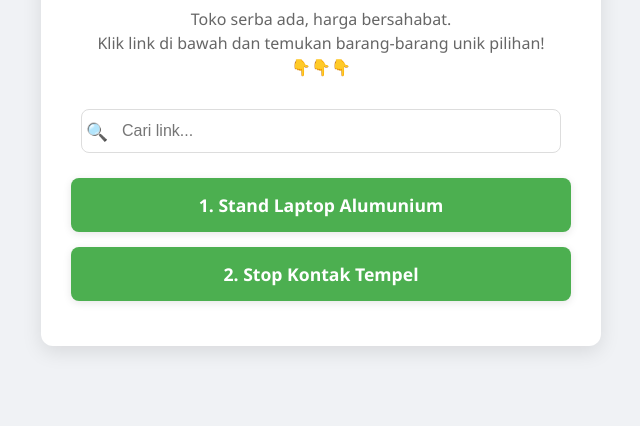
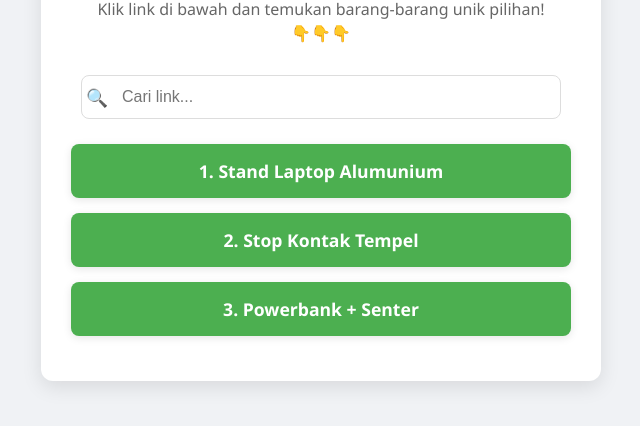
Before and after one commit to Mirza2839/serbamurah, a plain HTML site: page index.html in a window 1280 px wide. Shown: the part 342-768 px from the top of the page, without its empty margins (319-959 px from the left). Drawn offline with Linux system fonts and the light colour scheme.

Commit message:
Powerbank

```diff
--- a/index.html
+++ b/index.html
@@ -139,6 +139,8 @@ Klik link di bawah dan temukan barang-barang unik pilihan!<br>
         <ul class="link-list" id="linkList">
             <li class="link-item"><a href="https://id.shp.ee/5QZoW8Z" target="_blank">1. Stand Laptop Alumunium</a></li>
             <li class="link-item"><a href="https://id.shp.ee/Nwy7dwR" target="_blank">2. Stop Kontak Tempel</a></li>
+            <li class="link-item"><a href="https://id.shp.ee/FVFG4GB" target="_blank">3. Powerbank + Senter</a></li>
+
         </ul>
     </div>
 
```
